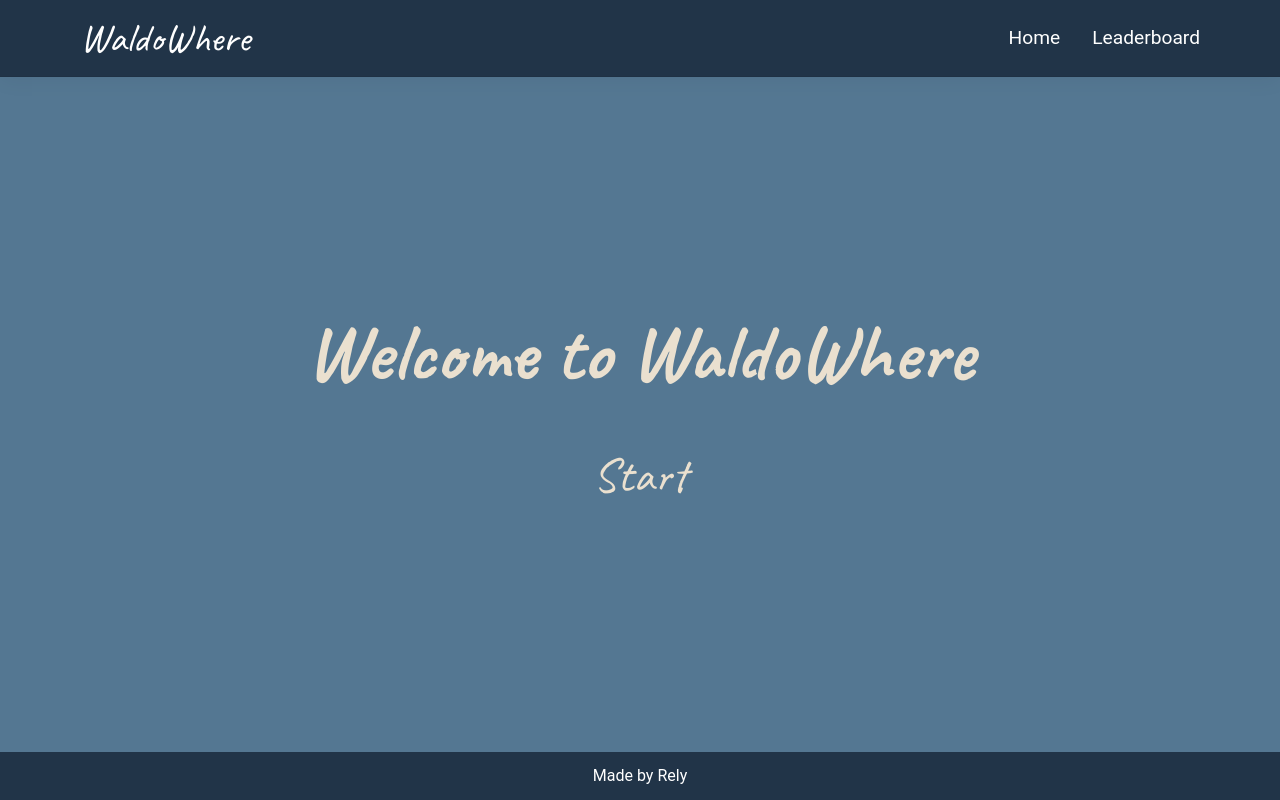
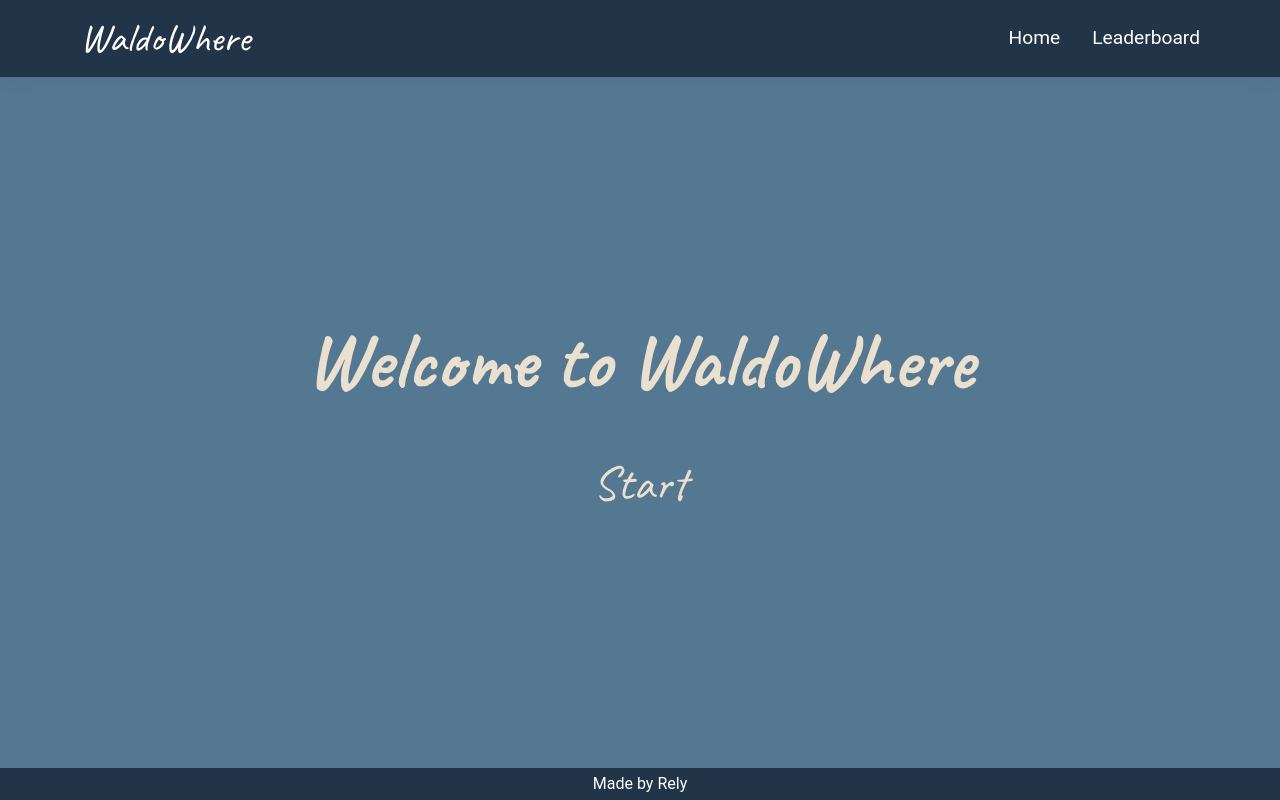
Before and after one commit to Relyful/WaldoWhere, a React app in the folder frontend/: page / in a window 1280 px wide. Built offline with nearby package versions, Linux system fonts and the light colour scheme; the HTML template or start-up script is replaced by a standard one.

Commit message:
Make 1rem smaller

```diff
--- a/frontend/src/components/Footer/Footer.module.css
+++ b/frontend/src/components/Footer/Footer.module.css
@@ -1,5 +1,5 @@
 .footer {
-  height: 3rem;
+  height: 2rem;
   display: flex;
   justify-content: center;
   align-items: center;
```
